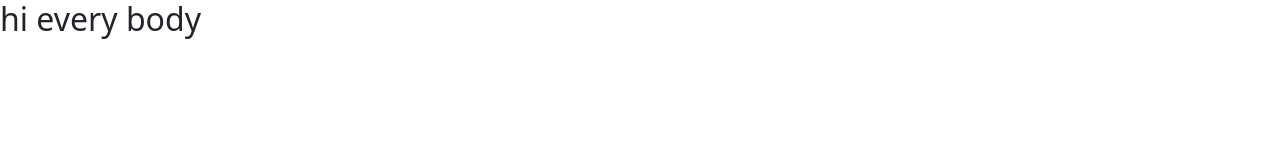
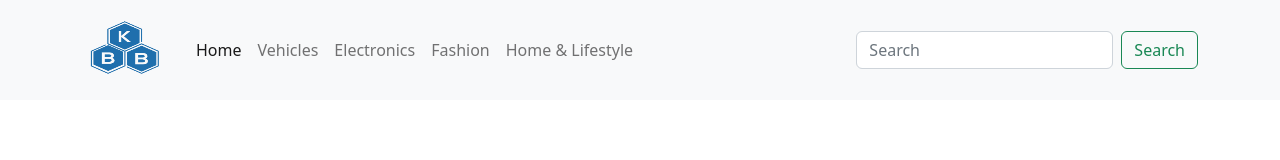
Before and after one commit to 404Bappy/Ecommerce-website, a plain HTML site: page Index.html in a window 1280 px wide. Drawn offline with nearby package versions, Linux system fonts and the light colour scheme.

Commit message:
Initial commit

```diff
--- a/Index.html
+++ b/Index.html
@@ -12,7 +12,59 @@
 </head>
 
 <body>
-    <h2>hi every body </h2>
+    <header>
+        <nav class="navbar navbar-expand-lg bg-light">
+            <div class="container">
+                <a class="navbar-brand" href="#"> <img
+                        src="Images/kbb-letter-logo-design-on-white-backgroundkbb-vector-41990363 (2).png" alt=""
+                        width="90" height="74">
+                </a>
+                <button class="navbar-toggler" type="button" data-bs-toggle="collapse"
+                    data-bs-target="#navbarSupportedContent" aria-controls="navbarSupportedContent"
+                    aria-expanded="false" aria-label="Toggle navigation">
+                    <span class="navbar-toggler-icon"></span>
+                </button>
+                <div class="collapse navbar-collapse" id="navbarSupportedContent">
+                    <ul class="navbar-nav me-auto mb-2 mb-lg-0">
+                        <li class="nav-item">
+                            <a class="nav-link active" aria-current="page" href="#">Home</a>
+                        </li>
+                        <li class="nav-item">
+                            <a class="nav-link" href="#">Vehicles</a>
+                        </li>
+
+                        <li class="nav-item">
+                            <a class="nav-link" href="#">Electronics</a>
+                        </li>
+                        <li class="nav-item">
+                            <a class="nav-link" href="#">Fashion</a>
+                        </li>
+                        <li class="nav-item">
+                            <a class="nav-link" href="#">Home & Lifestyle</a>
+                        </li>
+
+
+                    </ul>
+                    <form class="d-flex" role="search">
+                        <input class="form-control me-2" type="search" placeholder="Search" aria-label="Search">
+                        <button class="btn btn-outline-success" type="submit">Search</button>
+                    </form>
+                </div>
+            </div>
+        </nav>
+
+
+    </header>
+
+    <main>
+
+
+    </main>
+
+    <footer>
+
+
+    </footer>
 
 
 
```
Also changed, not shown: Images/kbb-letter-logo-design-on-white-backgroundkbb-vector-41990363 (2).png (added).
